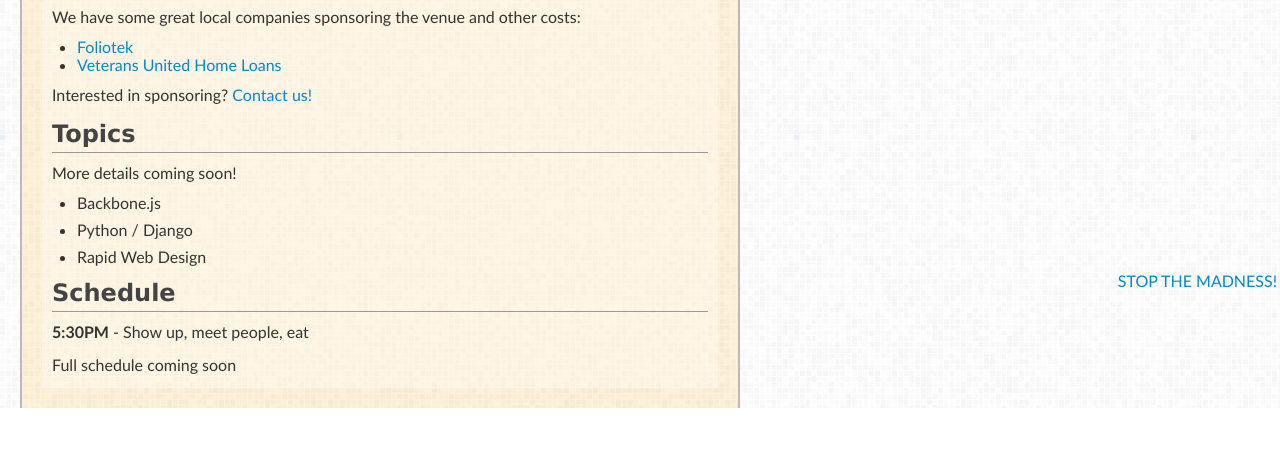
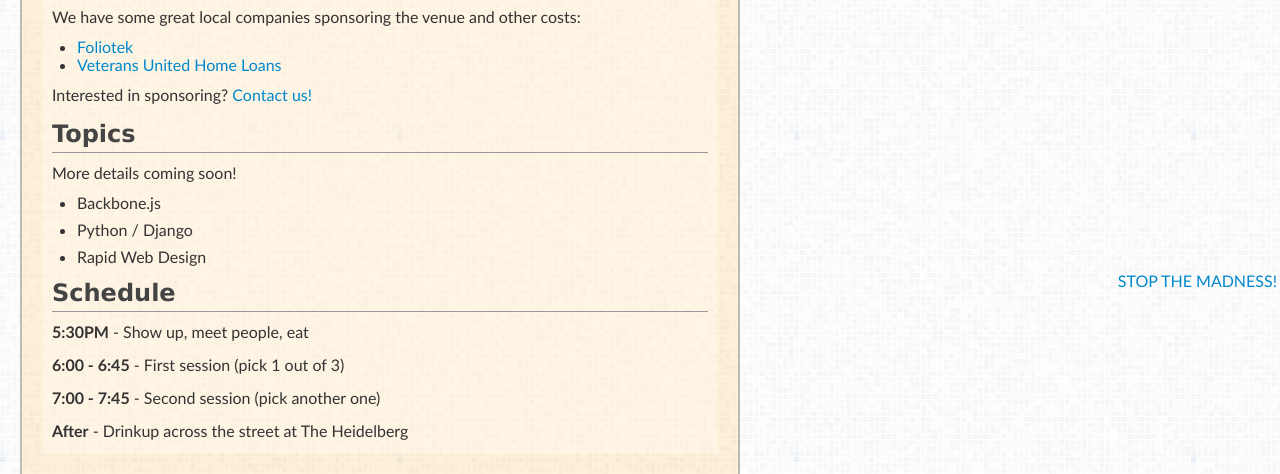
Before and after one commit to devcomo/workshop-content, a plain HTML site: page index.html in a window 1280 px wide. Shown: the part 504-978 px from the top of the page. Before the commit the page ends 912 px from the top, so only its background shows below. Drawn offline with Linux system fonts and the light colour scheme.

Commit message:
Update index.html

```diff
--- a/index.html
+++ b/index.html
@@ -75,7 +75,9 @@
 
       <h2>Schedule</h2>
         <p><strong>5:30PM</strong> - Show up, meet people, eat</p>
-        <p>Full schedule coming soon</p>
+        <p><strong>6:00 - 6:45</strong> - First session (pick 1 out of 3)</p>
+        <p><strong>7:00 - 7:45</strong> - Second session  (pick another one)</p>
+        <p><strong>After</strong> - Drinkup across the street at The Heidelberg</p>
 
     </div>
 
```
